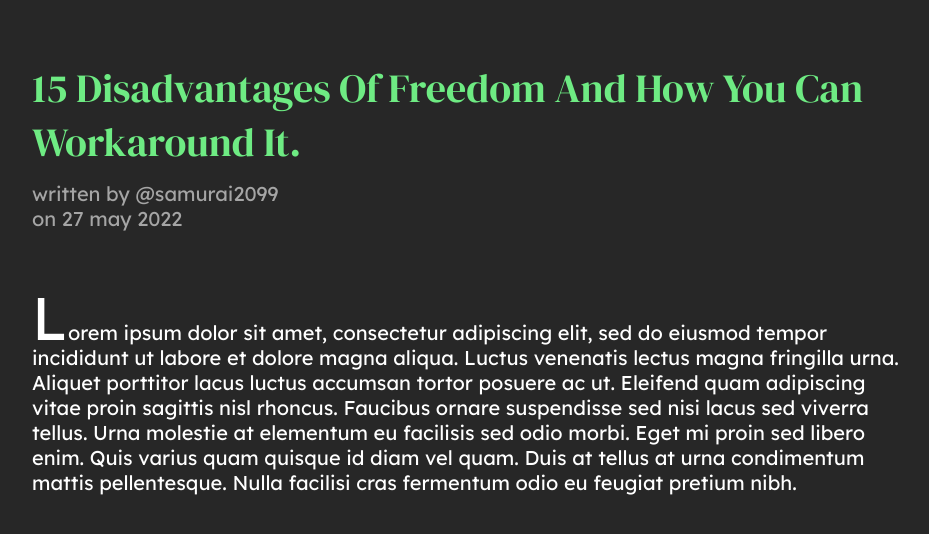
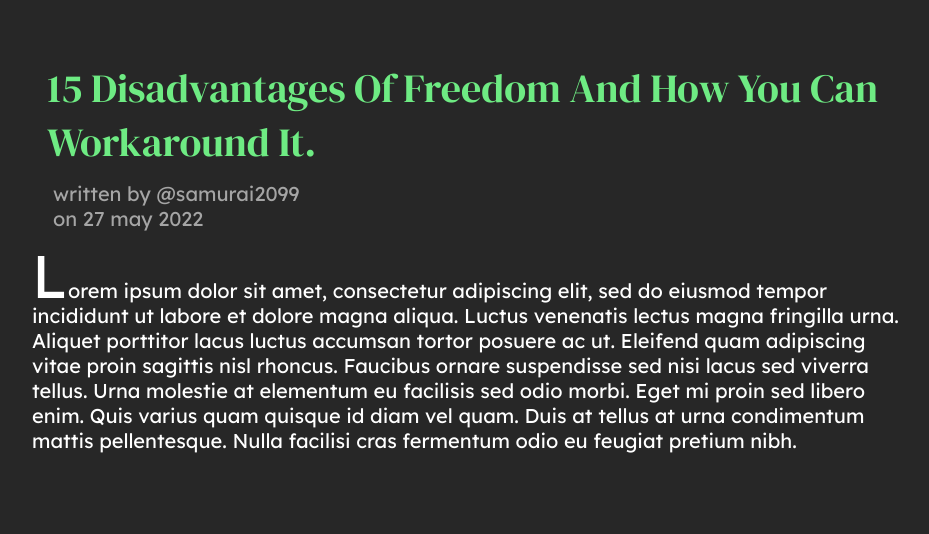
Before and after one commit to VividTruthKeeper/nLog-client, a React (Vite) app in the folder client/: page /post in a window 1280 px wide. Shown: the top 534 px of the page, without its empty margins (170-1099 px from the left). Built offline with nearby package versions, Linux system fonts and the light colour scheme.

Commit message:
web app update 2

```diff
--- a/client/src/assets/styles/_post.scss
+++ b/client/src/assets/styles/_post.scss
@@ -1,6 +1,6 @@
 .post-page-text {
   @include post-page-text;
-  margin: 7.4rem 0;
+  margin: 3.2rem 0;
 
   &::first-letter {
     font-size: 6rem;
--- a/client/src/assets/styles/_postTitle.scss
+++ b/client/src/assets/styles/_postTitle.scss
@@ -1,10 +1,11 @@
 .post-page-title {
   @include post-page-title;
-  margin-bottom: 1.2rem;
+  margin: 0 auto 1.2rem;
 }
 
 .post-page-sub-title {
   @include post-page-sub-title;
+  margin-left: 2.1rem;
 }
 
 .post-page-container {
--- a/client/src/assets/styles/_variables.scss
+++ b/client/src/assets/styles/_variables.scss
@@ -153,6 +153,8 @@ $base-darkener: rgba(39, 39, 39, 0.28);
   font-weight: 400;
   color: $base-green;
   font-size: 4rem;
+  max-width: 84.6rem;
+  width: 100%;
 }
 
 @mixin post-page-sub-title {
```
